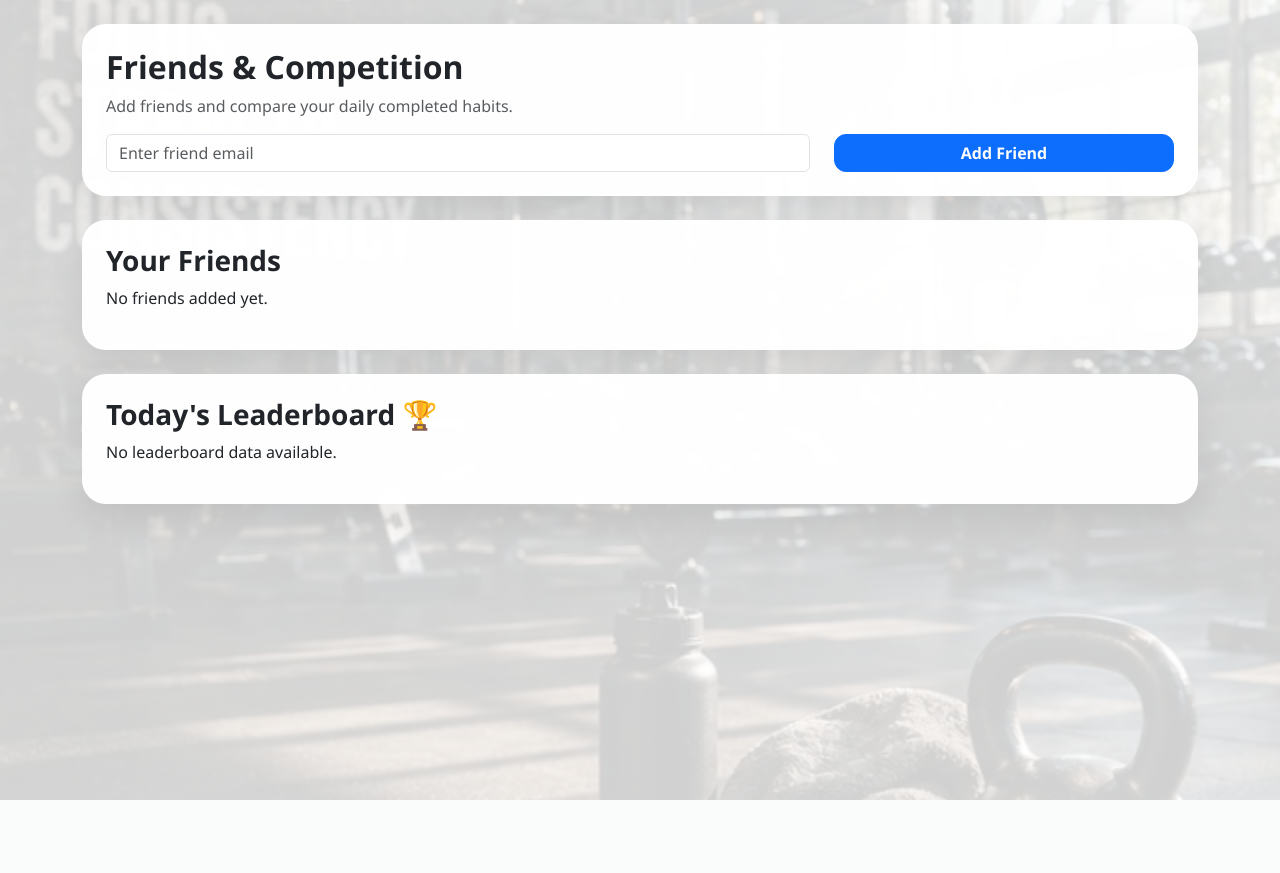
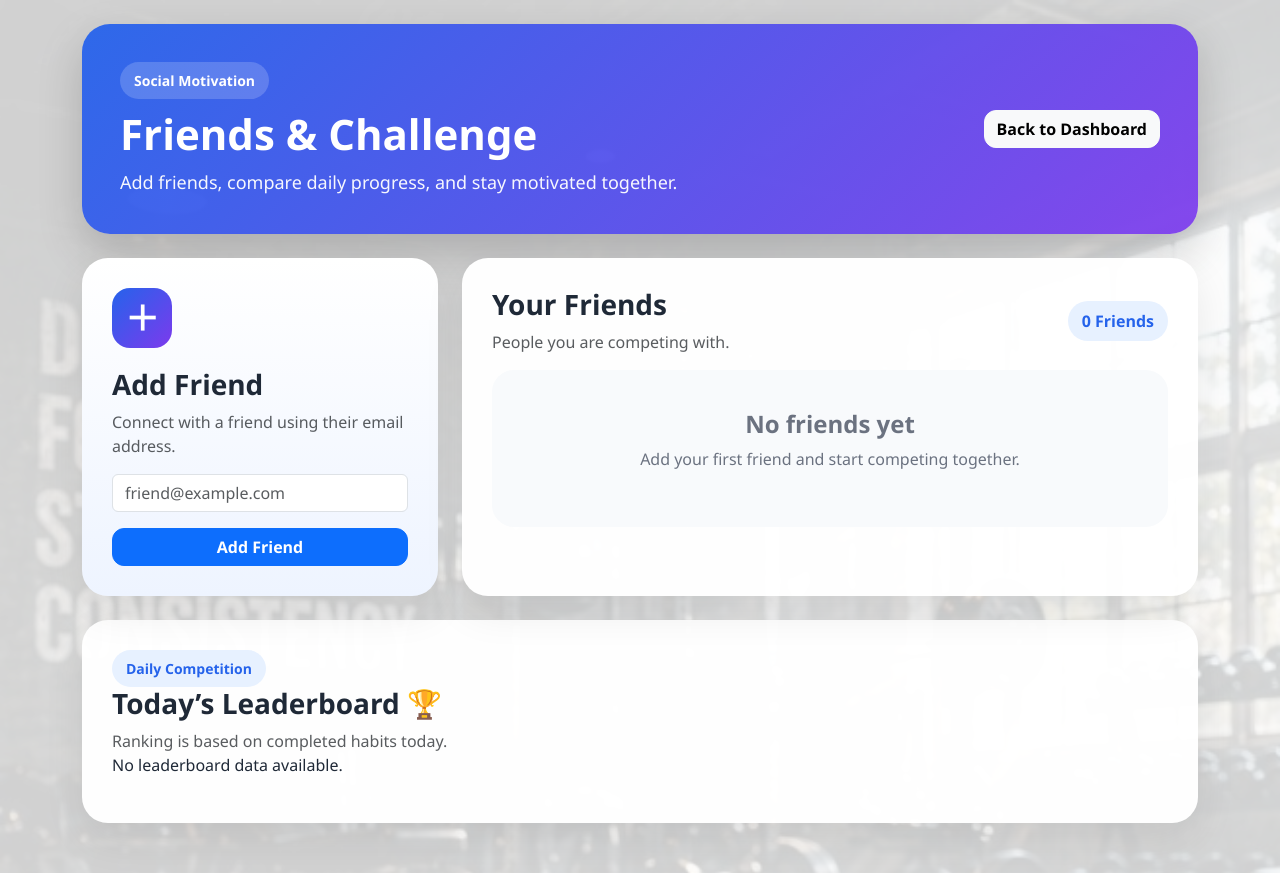
Before and after one commit to wenghengan-source/Agile-Web-Development-Project, a Flask app: template Habit-tracker/templates/friends.html in a window 1280 px wide. Before the commit the page ends 800 px from the top, so only its background shows below. Run offline with Flask 3, Linux system fonts and the light colour scheme; the template is opened without the code that fills it, so the values that code supplies are empty.

Commit message:
Revamp friends.html layout and features
Updated the friends page layout and added new sections for social motivation and leaderboard.

```diff
--- a/Habit-tracker/templates/friends.html
+++ b/Habit-tracker/templates/friends.html
@@ -13,81 +13,132 @@
 
 <div class="container mt-4">
 
-    <div class="card p-4 mb-4">
-        <h2>Friends & Competition</h2>
-        <p class="text-muted">
-            Add friends and compare your daily completed habits.
-        </p>
+    <div class="friends-hero">
+        <div>
+            <span class="friends-badge">Social Motivation</span>
+            <h1>Friends & Challenge</h1>
+            <p>Add friends, compare daily progress, and stay motivated together.</p>
+        </div>
+
+        <a href="/dashboard" class="btn btn-light">Back to Dashboard</a>
+    </div>
 
     {% with messages = get_flashed_messages() %}
         {% if messages %}
-                <div class="alert alert-info">
+            <div class="alert alert-info mt-4">
                 {{ messages[0] }}
             </div>
         {% endif %}
     {% endwith %}
 
+    <div class="row mt-4">
+
+        <div class="col-lg-4 mb-4">
+            <div class="friend-card friend-add-card">
+                <div class="friend-card-icon">＋</div>
+
+                <h3>Add Friend</h3>
+                <p class="text-muted">
+                    Connect with a friend using their email address.
+                </p>
+
                 <form method="POST">
-            <div class="row">
-                <div class="col-md-8">
                     <input
                         type="email"
                         name="friend_email"
-                        class="form-control"
-                        placeholder="Enter friend email"
+                        class="form-control mb-3"
+                        placeholder="friend@example.com"
                         required
                     >
-                </div>
 
-                <div class="col-md-4">
                     <button class="btn btn-primary w-100">
                         Add Friend
                     </button>
+                </form>
             </div>
         </div>
-        </form>
+
+        <div class="col-lg-8 mb-4">
+            <div class="friend-card">
+                <div class="d-flex justify-content-between align-items-center mb-3">
+                    <div>
+                        <h3>Your Friends</h3>
+                        <p class="text-muted mb-0">People you are competing with.</p>
                     </div>
 
-    <div class="card p-4 mb-4">
-        <h3>Your Friends</h3>
+                    <span class="friend-count">
+                        {{ friend_list|length }} Friends
+                    </span>
+                </div>
 
                 {% if friend_list %}
-            <ul class="list-group">
+                    <div class="friend-grid">
                         {% for friend in friend_list %}
-                    <li class="list-group-item">
-                        <strong>{{ friend[1] }}</strong><br>
-                        <small>{{ friend[2] }}</small>
-                    </li>
+                            <div class="friend-profile-card">
+                                <div class="friend-avatar">
+                                    {{ friend[1][0] }}
+                                </div>
+
+                                <h5>{{ friend[1] }}</h5>
+                                <p>{{ friend[2] }}</p>
+                            </div>
                         {% endfor %}
-            </ul>
+                    </div>
                 {% else %}
-            <p>No friends added yet.</p>
+                    <div class="empty-friends-box">
+                        <h4>No friends yet</h4>
+                        <p>Add your first friend and start competing together.</p>
+                    </div>
+                {% endif %}
+            </div>
+        </div>
+
+    </div>
+
+    <div class="friend-card leaderboard-card">
+        <div class="leaderboard-header">
+            <div>
+                <span class="friends-badge">Daily Competition</span>
+                <h3>Today’s Leaderboard 🏆</h3>
+                <p class="text-muted mb-0">
+                    Ranking is based on completed habits today.
+                </p>
+            </div>
+        </div>
+
+        {% if leaderboard %}
+            <div class="leaderboard-list mt-4">
+                {% for user in leaderboard %}
+                    <div class="leaderboard-item {% if loop.index == 1 %}top-rank{% endif %}">
+                        <div class="leaderboard-rank">
+                            {% if loop.index == 1 %}
+                                🥇
+                            {% elif loop.index == 2 %}
+                                🥈
+                            {% elif loop.index == 3 %}
+                                🥉
+                            {% else %}
+                                #{{ loop.index }}
                             {% endif %}
                         </div>
 
-    <div class="card p-4">
-        <h3>Today's Leaderboard 🏆</h3>
+                        <div class="leaderboard-user">
+                            <div class="friend-avatar small">
+                                {{ user[0][0] }}
+                            </div>
 
-        {% if leaderboard %}
-            <table class="table">
-                <thead>
-                    <tr>
-                        <th>Rank</th>
-                        <th>Name</th>
-                        <th>Completed Habits Today</th>
-                    </tr>
-                </thead>
+                            <div>
+                                <h5>{{ user[0] }}</h5>
+                                <p>{{ user[1] }} completed habits today</p>
+                            </div>
+                        </div>
 
-                <tbody>
-                    {% for user in leaderboard %}
-                        <tr>
-                            <td>#{{ loop.index }}</td>
-                            <td>{{ user[0] }}</td>
-                            <td>{{ user[1] }}</td>
-                        </tr>
+                        <div class="leaderboard-score">
+                            {{ user[1] }}
+                        </div>
+                    </div>
                 {% endfor %}
-                </tbody>
-            </table>
+            </div>
         {% else %}
             <p>No leaderboard data available.</p>
         {% endif %}
```
Lines whose indentation alone changed are shown as unchanged.
